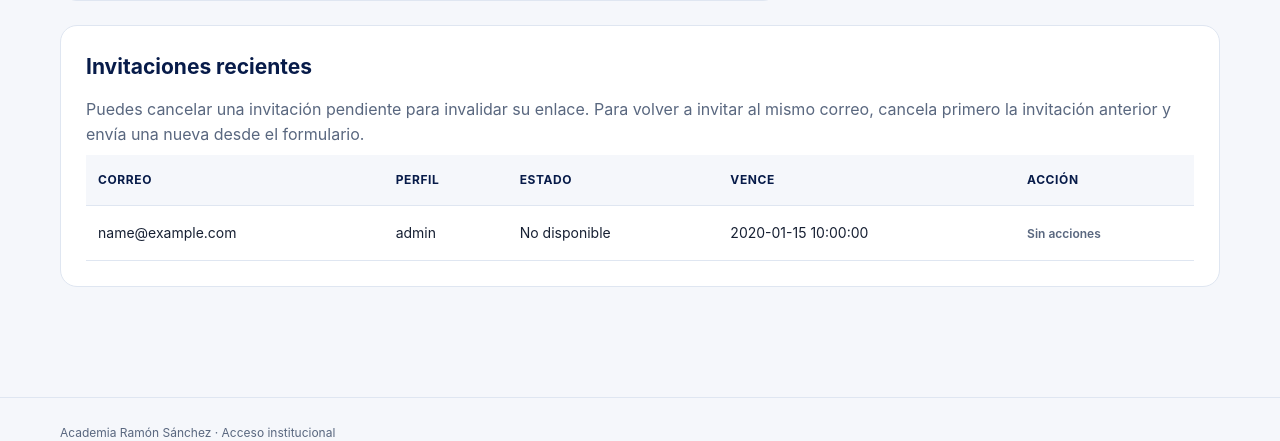
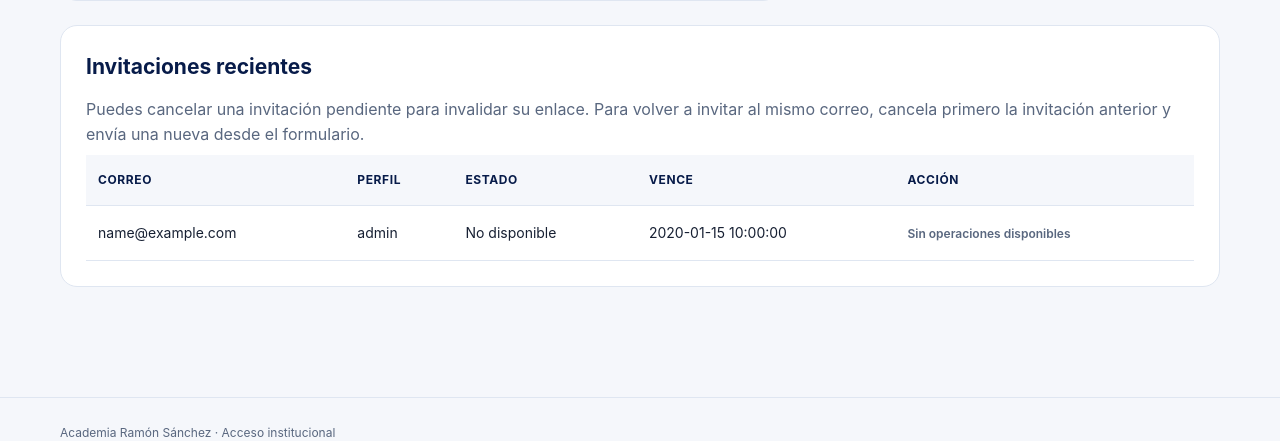
Before and after one commit to joseluisroot/academia-ramon-sanchez, a CodeIgniter 4 app: the page made by app/Views/app/invitations/index.php in a window 1280 px wide. Shown: the part 854-1295 px from the top of the page. Run offline with PHP 8.4 and a stand-in for CodeIgniter, Linux system fonts and the light colour scheme; the template is opened without the code that fills it: most values are stand-ins (such as "Sample title", 1, 10 or a date in 2020); data that the repository does not hold is empty; some libraries are stand-ins or nearby versions.

Commit message:
feat(inc-001b): conectar rutas 403 y 404 y mejorar estado de invitaciones

```diff
--- a/app/Views/app/invitations/index.php
+++ b/app/Views/app/invitations/index.php
@@ -67,7 +67,7 @@
                                 <button class="invitation-cancel-button" type="submit">Cancelar</button>
                             </form>
                         <?php else: ?>
-                            <span class="access-locked">Sin acciones</span>
+                            <span class="access-locked"><?= $invitation['status'] === 'accepted' ? 'Invitación finalizada' : 'Sin operaciones disponibles' ?></span>
                         <?php endif ?>
                     </td>
                 </tr>
```
